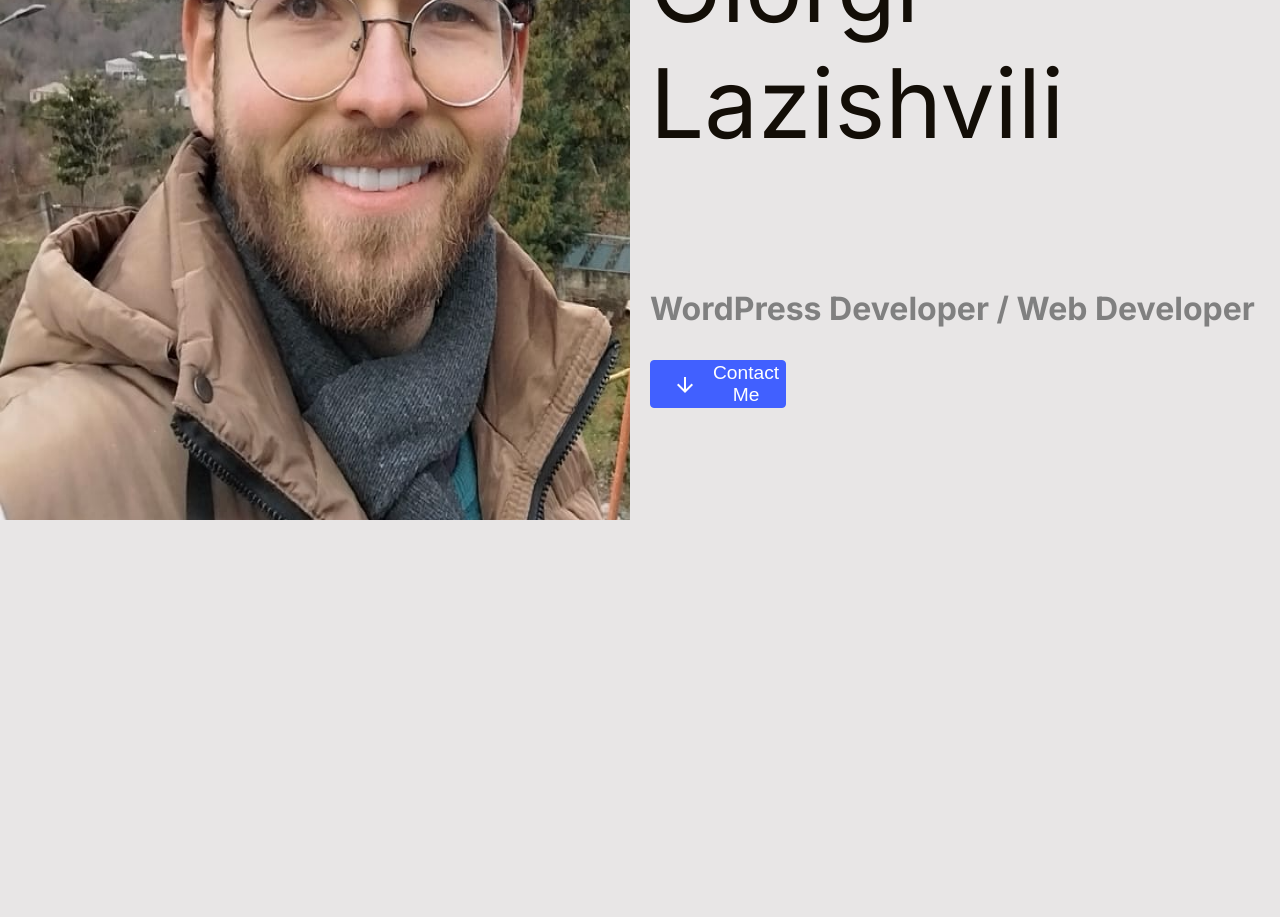
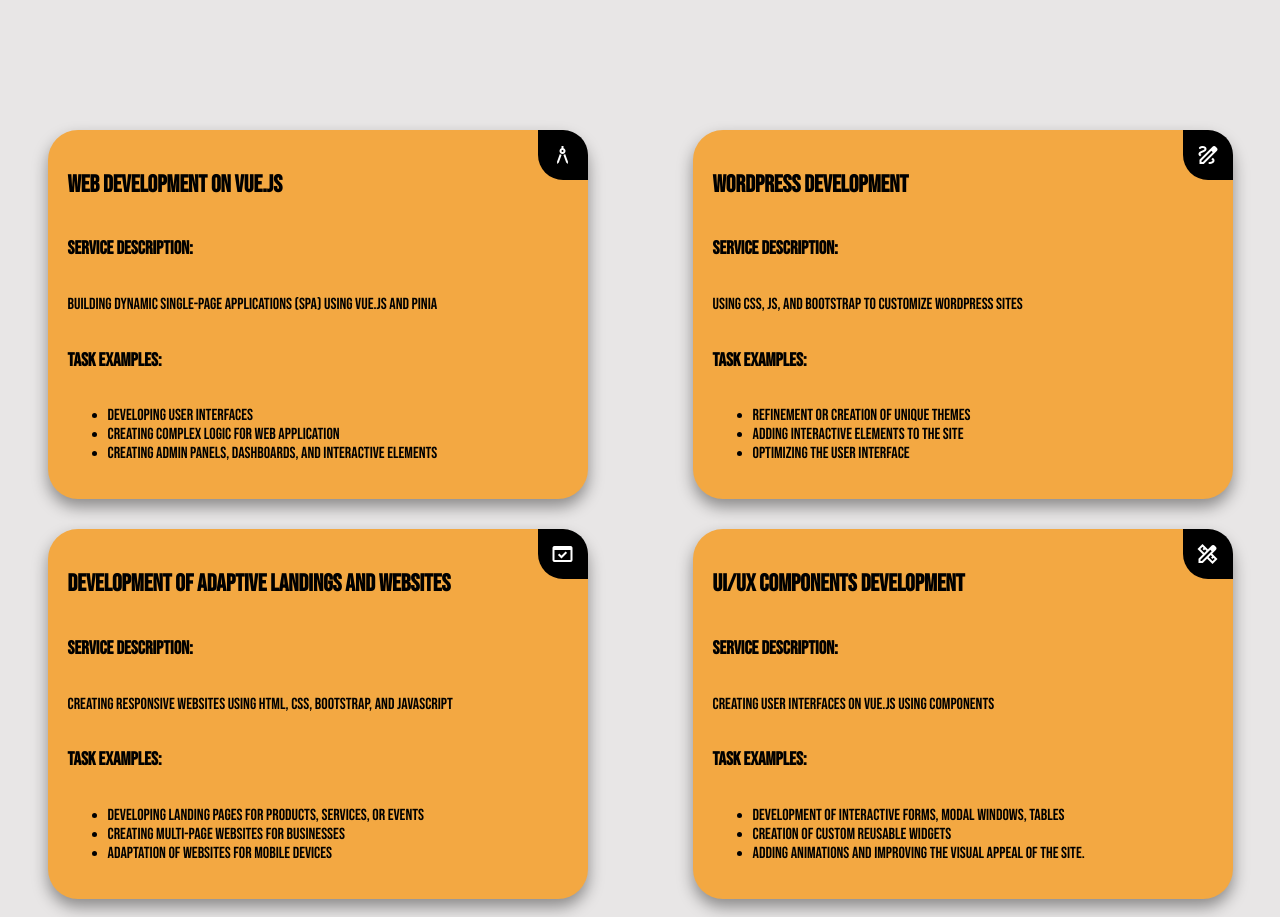
Before and after one commit to GiorgiiLazi/personal-website, a Vue app: page / in a window 1280 px wide. Shown: the part 1880-2797 px from the top of the page. Before the commit the page ends 2400 px from the top, so only its background shows below. Built offline with nearby package versions, Linux system fonts and the light colour scheme.

Commit message:
finished services section

```diff
--- a/public/index.html
+++ b/public/index.html
@@ -5,7 +5,7 @@
     <meta http-equiv="X-UA-Compatible" content="IE=edge">
     <meta name="viewport" content="width=device-width,initial-scale=1.0">
     <link rel="icon" href="<%= BASE_URL %>favicon.ico">
-    <link rel="stylesheet" href="https://fonts.googleapis.com/css2?family=Material+Symbols+Outlined:opsz,wght,FILL,GRAD@24,400,0,0&icon_names=arrow_downward" />
+    <link rel="stylesheet" href="https://fonts.googleapis.com/css2?family=Material+Symbols+Outlined" />
     <title><%= htmlWebpackPlugin.options.title %></title>
   </head>
   <body>
--- a/src/App.vue
+++ b/src/App.vue
@@ -1,29 +1,34 @@
 <template>
   <Header />
   <Greet />
-  <Header />
+  <Services />
 </template>
 
 <script>
 import Greet from './components/Greet.vue';
 import Header from './components/Header.vue';
+import Services from './components/Services.vue';
 
 export default {
   name: 'App',
   components: {
     Header,
-    Greet
+    Greet,
+    Services
   }
 }
 </script>
 
 <style>
-@import url('https://fonts.googleapis.com/css2?family=Inter:ital,opsz,wght@0,14..32,100..900;1,14..32,100..900&display=swap');
+@import url('https://fonts.googleapis.com/css2?family=Bebas+Neue&family=Inter:ital,opsz,wght@0,14..32,100..900;1,14..32,100..900&display=swap');
 body{
   background-color: #e8e6e6;
   box-sizing: border-box;;
   padding: 0;
   margin: 0;
-  font-family: "Inter", serif;
+  font-family: "Bebas Neue", serif;
+}
+.dark{
+  background-color: hsla(0, 0, 0, 0.2);
 }
 </style>
--- a/src/components/Header.vue
+++ b/src/components/Header.vue
@@ -1,5 +1,5 @@
 <template>
-  <div class="container">
+  <section class="container">
     <Transition class="image" name="img" appear>
         <img src="../assets/photo1.png" alt="my-phote">
     </Transition>
@@ -23,11 +23,11 @@
 
 
     </div>
-  </div>
+</section>
 </template>
 
 <script setup>
-import { ref} from 'vue';
+import { ref } from 'vue';
 
 const showBackdrop = ref(false)
 
@@ -67,6 +67,7 @@
     object-fit: cover;
 }
 .title{
+    word-wrap: wrap;
     margin-left: 20px;
     color: #130e07;
     text-align: left;
@@ -82,7 +83,8 @@
   font-size: 6em;
 }
 .position{
-    font-size: 2em;
+    text-shadow: 0px 15px 25px 0px rgba(0, 0, 0, 0.8);
+    font-size: 3em;
     width: 100%;
     color: grey;
 }
--- a/src/components/Services.vue
+++ b/src/components/Services.vue
@@ -1,13 +1,213 @@
 <template>
+  <section class="container">
+    <h1 class="title">My services</h1>
+    <div class="card" id="1" >
+        <span class="material-symbols-outlined icon">architecture</span>
+        <h1>Web Development on Vue.js</h1>
+        <h3>Service description:</h3>
+        <p>Building dynamic single-page applications (SPA) using Vue.js and Pinia</p>
+        <h3>Task Examples:</h3>
+        <ul>
+            <li>Developing user interfaces</li>
+            <li>Creating complex logic for Web Application</li>
+            <li>Creating admin panels, dashboards, and interactive elements</li>
+        </ul>
 
+    </div>
+    <div class="card" id="2" >
+        <span class="material-symbols-outlined icon">draw</span>
+        <h1>WordPress Development </h1>
+        <h3>Service description:</h3>
+        <p>Using CSS, JS, and Bootstrap to customize WordPress sites</p>
+        <h3>Task Examples:</h3>
+        <ul>
+            <li>Refinement or creation of unique themes</li>
+            <li>Adding interactive elements to the site</li>
+            <li>Optimizing the user interface</li>
+        </ul>
+    </div>
+    <div class="card" id="3" >
+        <span class="material-symbols-outlined icon">domain_verification</span>
+        <h1>Development of adaptive landings and websites</h1>
+        <h3>Service description:</h3>
+        <p>Creating responsive websites using HTML, CSS, Bootstrap, and JavaScript</p>
+        <h3>Task Examples:</h3>
+        <ul>
+            <li>Developing landing pages for products, services, or events</li>
+            <li>Creating multi-page websites for businesses</li>
+            <li>Adaptation of websites for mobile devices</li>
+        </ul>
+    </div>
+    <div class="card" id="4" >
+        <span class="material-symbols-outlined icon">design_services</span>
+        <h1>UI/UX components development</h1>
+        <h3>Service description:</h3>
+        <p>Creating user interfaces on Vue.js using components</p>
+        <h3>Task Examples:</h3>
+        <ul>
+            <li>Development of interactive forms, modal windows, tables</li>
+            <li>Creation of custom reusable widgets</li>
+            <li>Adding animations and improving the visual appeal of the site.</li>
+        </ul>
+    </div>
+    <div class="card" id="5" >
+        <span class="material-symbols-outlined icon">subheader</span>
+        <h1>SPA development</h1>
+        <h3>Service description:</h3>
+        <p>Developing SPAs to minimize page reloads and improve user experience.</p>
+        <h3>Task Examples:</h3>
+        <ul>
+            <li>Switching between pages won't reload your page</li>
+            <li>Creation of client parts for complex applications.</li>
+            <li>Router optimization, 404 page, custom pages</li>
+        </ul>
+    </div>
+    <div class="card" id="6">
+        <span class="material-symbols-outlined icon">responsive_layout</span>
+        <h1>Animations and interactive design</h1>
+        <h3>Service description:</h3>
+        <p>Adding animations and interactive elements using CSS and JavaScript.</p>
+        <h3>Task Examples:</h3>
+        <ul>
+            <li>Scroll animation</li>
+            <li>Hover effects, transitions, and loading screens</li>
+            <li>Adding interactive graphs or charts</li>
+        </ul>
+    </div>
+  </section>
 </template>
 
-<script>
-export default {
+<script setup>
+import {ref, onMounted, onUpdated} from 'vue'
+import {useCustomAnimations} from './composables/customAnimations'
+let cards = ref([])
+let body = ref()
+const { exportedCards, observer } = useCustomAnimations()
+onMounted(()=>{
+    cards.value = document.querySelectorAll('.card')
+    body.value = document.body
+    console.log(cards.value)
+
+    cards.value.forEach(card => {
+    observer.observe(card);
+  });
+})
+onUpdated(() => {
+  // Update cards whenever exportedCards are updated
+  cards.value = exportedCards.value;
+  cards.value.forEach(card => {
+    observer.observe(card);  // Re-observe if cards are updated
+  });
+});
+
+
+
+</script>
+
+<style scoped>
+
+.container{
+    position: relative;
+    display: grid;
+    grid-template-columns: repeat(2, 1fr);
+    grid-template-rows: repeat(4, 1fr);
+    grid-auto-rows: minmax(auto 600px);
+    gap: 10px;
+    flex-wrap: wrap;
+    align-items: center;
+    justify-items: center;
+}
+.container > * {
+    margin: 10px;
+}
+.title{
+    text-align: center;
+    font-size: 4em;
+    grid-column: 1/-1;
+    grid-row: 1;
+}
+.card{
+    position: relative;
+    opacity: 0;
+    transform: translateX(-100%);
+    filter: blur(5px);
+    display: inline-grid;
+    padding: 20px;
+    border-radius: 30px;
+    width: 500px;
+    height: min-content;
+    box-shadow: 0px 8px 16px 0px rgba(0, 0, 0, 0.4);
+    cursor: pointer;
+    background-color: rgb(243, 168, 66);
+    word-wrap: wrap;
+    z-index:1;
+    transition: 1s all ease-in
+}
+.card:nth-child(2){
+    transition-delay: 200ms;
+}
+.card:nth-child(3){
+    transition-delay: 400ms;
+}
+.card:nth-child(4){
+    transition-delay: 600ms;
+}
+.card:nth-child(5){
+    transition-delay: 800ms;
+}
+.card:nth-child(6){
+    transition-delay: 1000ms;
+}
+.show{
+    opacity: 1;
+    transform: translateX(0);
+    filter: blur(0)
+}
+
+.card:hover{
+    animation: all 1s ease-in;
+    box-shadow: 0px 12px 20px 0px rgba(0, 0, 0, 0.6);
 
 }
-</script>
 
-<style>
+#card1{
+    grid-column: 1;
+    grid-row: 2
+}
+#card2{
+    grid-column: 2;
+    grid-row: 2
+}
+#card3{
+    grid-column: 1;
+    grid-row: 3
+}
+#card4{
+    grid-column: 2;
+    grid-row: 3
+}
+#card5{
+    grid-column: 1;
+    grid-row: 4
+}
+#card6{
+    grid-column: 2;
+    grid-row: 4
+}
+.icon{
+    display: flex;
+    justify-content: center;
+    align-items: center;
+    position: absolute;
+    background-color: black;
+    color: white;
+    top: 0px;
+    right: 0px;
+    width: 50px;
+    height: 50px;
+    border-radius: 0% 50% 0 50%;
+    z-index: 3;
+}
+
 
 </style>
--- /dev/null
+++ b/src/components/composables/customAnimations.js
@@ -0,0 +1,21 @@
+import { ref } from 'vue';
+import { cards } from '../Services.vue';
+
+const exportedCards = ref(cards);
+
+const observer = new IntersectionObserver(entries => {
+  entries.forEach(entry => {
+    if (entry.isIntersecting) {
+      entry.target.classList.add('show');
+    } else {
+      entry.target.classList.remove('show');
+    }
+  });
+});
+
+export const useCustomAnimations = () => {
+  return {
+    exportedCards,
+    observer
+  };
+};
```
